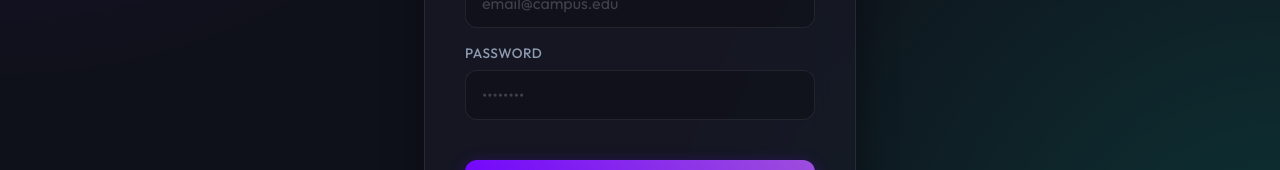
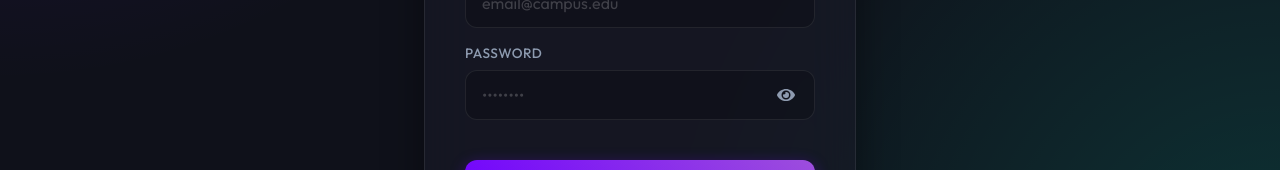
Before and after one commit to Sanj15-prog/Bus-Tracking-System, a React (Vite) app in the folder Frontend/: page / in a window 1280 px wide. Both pictures are taken after a click on the button "Login". Shown: the part 532-702 px from the top of the page. Built offline with nearby package versions, Linux system fonts and the light colour scheme.

Commit message:
feat: implement authentication system with landing page and backend integration

```diff
--- a/Frontend/package.json
+++ b/Frontend/package.json
@@ -16,6 +16,7 @@
     "lucide-react": "^1.8.0",
     "react": "^19.2.4",
     "react-dom": "^19.2.4",
+    "react-icons": "^5.6.0",
     "react-leaflet": "^5.0.0",
     "react-router-dom": "^7.14.1",
     "socket.io-client": "^4.8.3"
--- a/Frontend/src/components/LandingPage.jsx
+++ b/Frontend/src/components/LandingPage.jsx
@@ -1,6 +1,7 @@
 import React, { useState } from 'react';
 import { useNavigate } from 'react-router-dom';
 import { Bus, User, ArrowLeft } from 'lucide-react';
+import { FaEye, FaEyeSlash } from 'react-icons/fa';
 import axios from 'axios';
 
 export default function LandingPage() {
@@ -8,6 +9,7 @@ export default function LandingPage() {
 
   // ✅ role state (used only for login selection)
   const [role, setRole] = useState('Student');
+  const [showPassword, setShowPassword] = useState(false);
 
   const [formData, setFormData] = useState({
     name: '',
@@ -176,14 +178,23 @@ export default function LandingPage() {
 
                 <div className="input-group">
                   <label>Password</label>
+                  <div className="password-input-container">
                     <input
-                    type="password"
+                      type={showPassword ? "text" : "password"}
                       name="password"
                       value={formData.password}
                       onChange={handleChange}
                       placeholder="••••••••"
                       required
                     />
+                    <button
+                      type="button"
+                      className="toggle-password-btn"
+                      onClick={() => setShowPassword(!showPassword)}
+                    >
+                      {showPassword ? <FaEyeSlash size={18} /> : <FaEye size={18} />}
+                    </button>
+                  </div>
                 </div>
 
                 <button type="submit" className="btn btn-primary btn-block">
--- a/Frontend/src/index.css
+++ b/Frontend/src/index.css
@@ -483,6 +483,36 @@ body {
   font-size: 1rem;
   transition: all 0.2s ease;
   outline: none;
+  width: 100%;
+}
+
+.password-input-container {
+  position: relative;
+  display: flex;
+  align-items: center;
+  width: 100%;
+}
+
+.password-input-container input {
+  padding-right: 48px;
+}
+
+.toggle-password-btn {
+  position: absolute;
+  right: 12px;
+  background: transparent;
+  border: none;
+  color: var(--text-muted);
+  cursor: pointer;
+  display: flex;
+  align-items: center;
+  justify-content: center;
+  padding: 8px;
+  transition: color 0.2s ease;
+}
+
+.toggle-password-btn:hover {
+  color: var(--primary-neon);
 }
 
 .input-group input:focus {
```
Also changed, not shown: 1 other file (tests, documents, lock files or other folders). Lines whose indentation alone changed are shown as unchanged.
